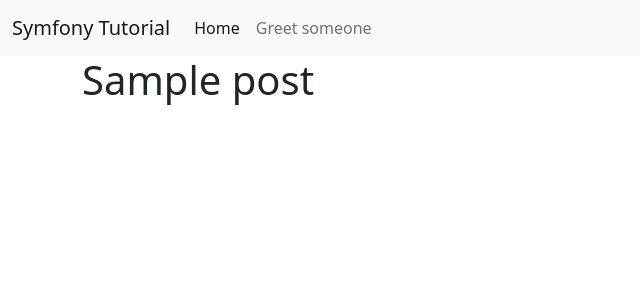
After one commit to einnar82/symfony-test, a Symfony app: template templates/post/show.html.twig in a window 1280 px wide. The commit adds this page. Shown: the top 300 px of the page, without its empty margins (0-640 px from the left). Run offline with Twig, Linux system fonts and the light colour scheme; the template is opened without the code that fills it: most values are stand-ins (such as "Sample title", 1, 10 or a date in 2020); some libraries are stand-ins or nearby versions.

```diff
--- a/templates/post/index.html.twig
+++ b/templates/post/index.html.twig
@@ -15,7 +15,11 @@
         {% for post in posts %}
             <tr>
                 <th scope="row">{{ post.id }}</th>
-                <td>{{ post.title }}</td>
+                <td>
+                    <a href="{{ path('post.show', { id: post.id }) }}">
+                        {{ post.title }}
+                    </a>
+                </td>
             </tr>
         {% endfor %}
         </tbody>
--- /dev/null
+++ b/templates/post/show.html.twig
@@ -0,0 +1,7 @@
+{% extends 'base.html.twig' %}
+
+{% block title %}{{ post.title }}{% endblock %}
+
+{% block body %}
+    <h1>{{ post.title }}</h1>
+{% endblock %}
```
Also changed, not shown: src/Controller/PostController.php (+14 -0 lines).
